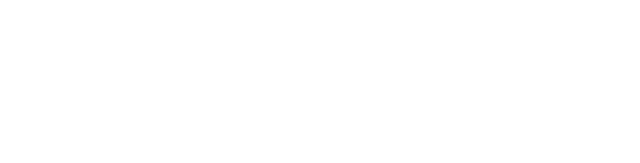
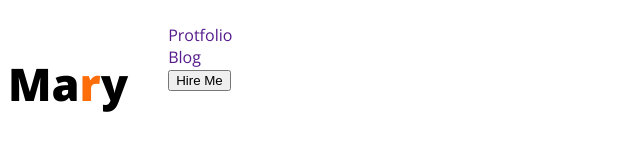
Before and after one commit to tanjil37/Web-developer-portfolio, a plain HTML site: page index.html in a window 1280 px wide. Shown: the whole page, without its empty margins (0-640 px from the left). Drawn offline with nearby package versions, Linux system fonts and the light colour scheme.

Commit message:
nav bar basic style complete

```diff
--- a/index.html
+++ b/index.html
@@ -1,20 +1,29 @@
 <!DOCTYPE html>
 <html lang="en">
-<head>
-    <meta charset="UTF-8">
-    <meta name="viewport" content="width=device-width, initial-scale=1.0">
+  <head>
+    <meta charset="UTF-8" />
+    <meta name="viewport" content="width=device-width, initial-scale=1.0" />
     <title>Web Developer Protfolio</title>
-    <link rel="stylesheet" href="style/style.css">
-</head>
-<body>
+    <link rel="preconnect" href="https://fonts.googleapis.com" />
+    <link rel="preconnect" href="https://fonts.gstatic.com" crossorigin />
+    <link
+      href="https://fonts.googleapis.com/css2?family=Open+Sans:ital,wght@0,300..800;1,300..800&display=swap"
+      rel="stylesheet"
+    />
+    <link rel="stylesheet" href="style/style.css" />
+  </head>
+  <body class="open-sans-regular">
     <header>
-
+      <nav class="nav">
+        <h3 class="logo">Ma<span class="text-primary">r</span>y</h3>
+        <ul>
+          <li><a href="">Protfolio</a></li>
+          <li><a href="">Blog</a></li>
+          <button>Hire Me</button>
+        </ul>
+      </nav>
     </header>
-    <main>
-
-    </main>
-    <footer>
-
-    </footer>
-</body>
+    <main></main>
+    <footer></footer>
+  </body>
 </html>
--- a/style/style.css
+++ b/style/style.css
@@ -0,0 +1,28 @@
+/* font added */
+.open-sans-regular {
+  font-family: "Open Sans", sans-serif;
+  font-optical-sizing: auto;
+  font-style: normal;
+  font-variation-settings:
+    "wdth" 100;
+}
+
+/* Shared style */
+.text-primary{
+    color: #FD6E0A;
+}
+/* Logo */
+.logo{
+    font-size: 45px;
+    font-weight: 800;
+}
+/* nav bar */
+.nav{
+    display: flex;
+}
+.nav ul{
+    list-style: none;
+}
+.nav ul a{
+    text-decoration: none;
+}
```
